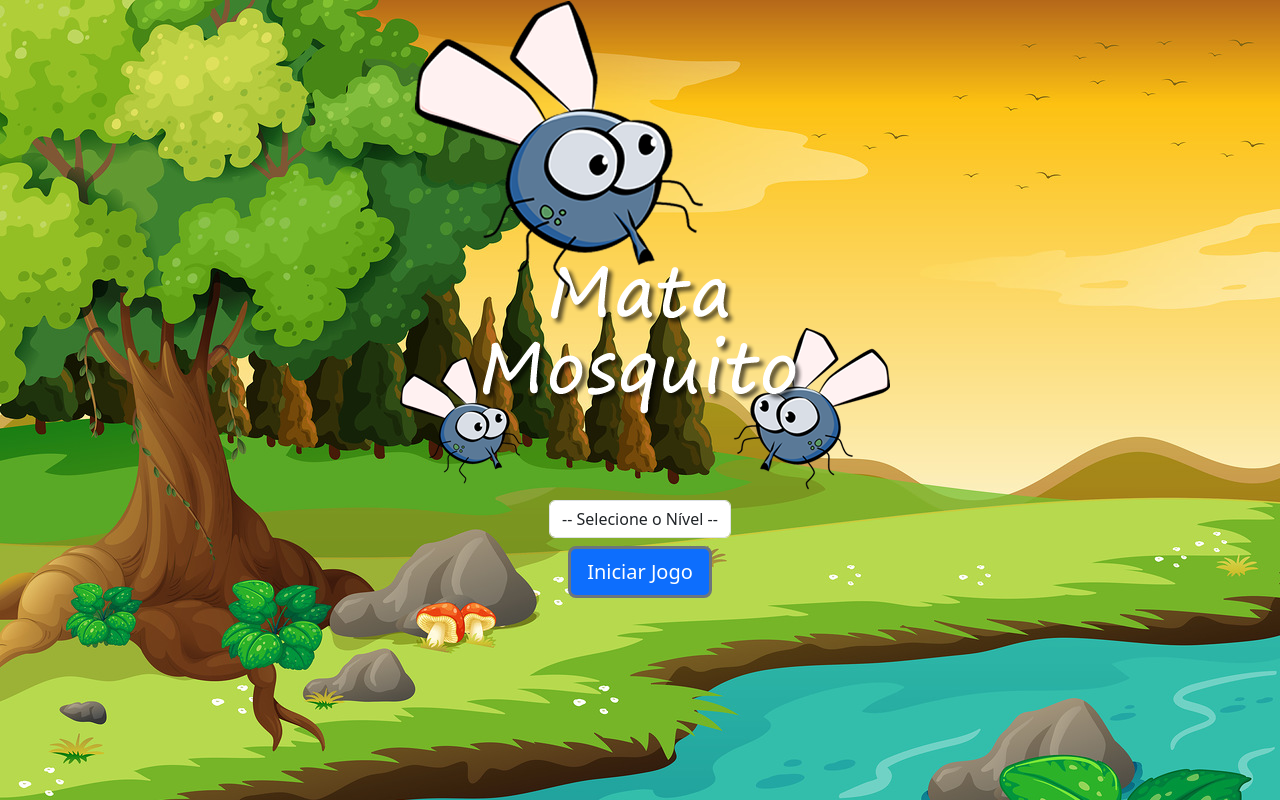
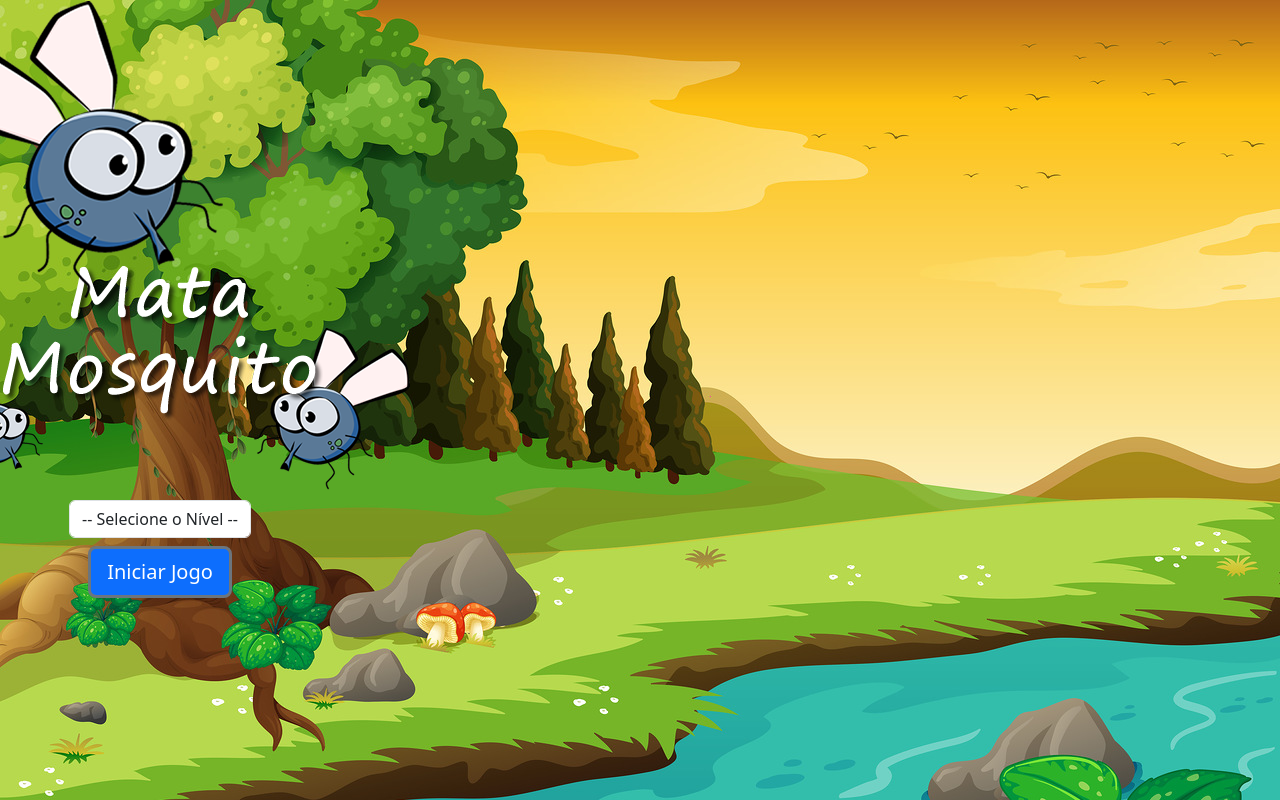
Before and after one commit to OlivierNdeye/game-mata-mosquito-js, a plain HTML site: page index.html in a window 1280 px wide. Drawn offline with nearby package versions, Linux system fonts and the light colour scheme.

Commit message:
alteração em folha de estilo

```diff
--- a/estilo.css
+++ b/estilo.css
@@ -50,3 +50,11 @@ body {
     float: left;
     font-size: 20px;
 }
+
+/*MEDIA QUERIES*/
+
+@media(min-width: 785px) {
+    body {
+        max-width: 320px;
+    }
+}
```
